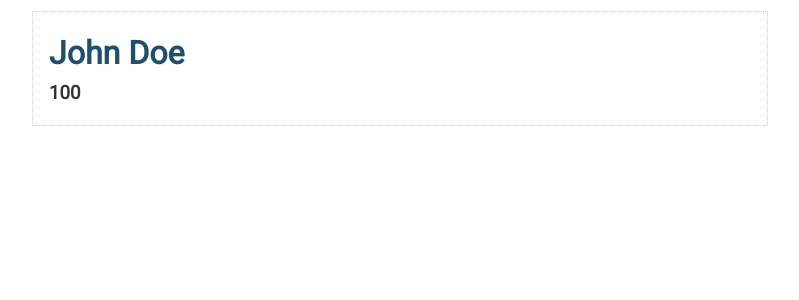
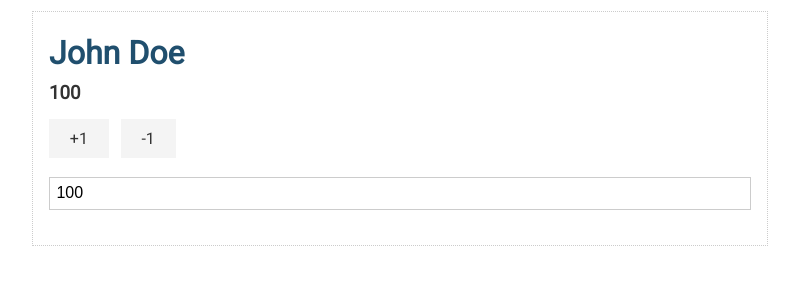
Before and after one commit to ancheetah/svelte-scoreboard, a Svelte app: page / in a window 1280 px wide. Shown: the top 300 px of the page, without its empty margins (240-1039 px from the left). Built offline with nearby package versions, Linux system fonts and the light colour scheme.

Commit message:
points counter and bindings

```diff
--- a/src/App.svelte
+++ b/src/App.svelte
@@ -1,6 +1,9 @@
 <script>
 	let name = "John Doe";
 	let points = 100;
+
+	const addPoint = () => (points += 1);
+	const removePoint = () => (points -= 1);
 </script>
 
 <main>
@@ -8,6 +11,9 @@
 		<div class="card">
 			<h1>{name}</h1>
 			<h3>{points}</h3>
+			<button class="btn" on:click={addPoint}>+1</button>
+			<button class="btn" on:click={removePoint}>-1</button>
+			<input type="number" bind:value={points}>
 		</div>
 	</div>
 </main>
@@ -16,4 +22,8 @@
 	h1 {
 		color: #204f6e;
 	}
+
+	h3 {
+		margin-bottom: 10px;
+	}
 </style>
```
